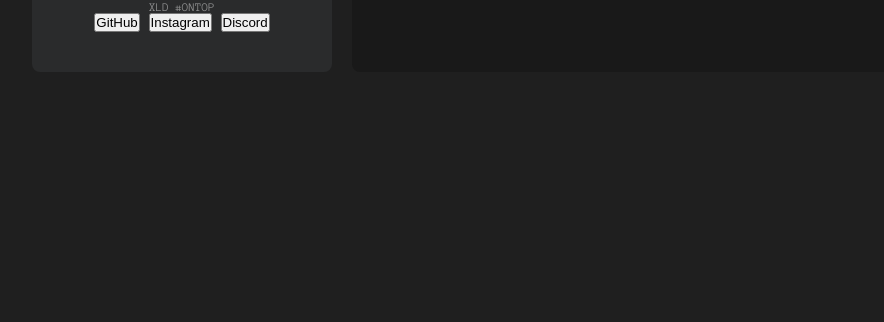
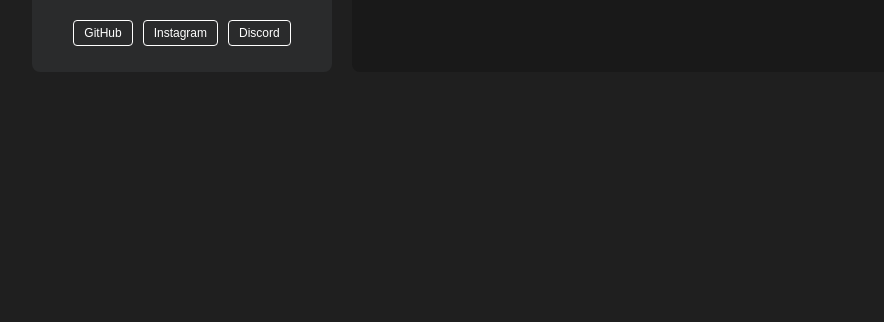
Before and after one commit to axelanceweb/web.github.io, a plain HTML site: page index.html in a window 1280 px wide. Shown: the part 478-800 px from the top of the page, without its empty margins (148-1032 px from the left). Drawn offline with Linux system fonts and the light colour scheme.

Commit message:
Update style.css

```diff
--- a/style.css
+++ b/style.css
@@ -38,6 +38,28 @@ font-size: 12px;
   opacity: 0.5;
   font-weight: 200;
 }
+
+.profile-card .social-buttons {
+    display: flex;
+    justify-content: center;
+    margin-top: 20px;
+  }
+
+  .profile-card .social-button {
+    background: transparent;
+    border: 1px solid #fff;
+    color: #fff;
+    font-size: 12px;
+    padding: 5px 10px;
+    margin: 0 5px;
+    border-radius: 4px;
+    cursor: pointer;
+    transition: background-color 0.3s ease;
+  }
+
+  .profile-card .social-button:hover {
+    background-color: rgba(255, 255, 255, 0.1);
+  }
 
 .terminal {
   background: #191919;
```
